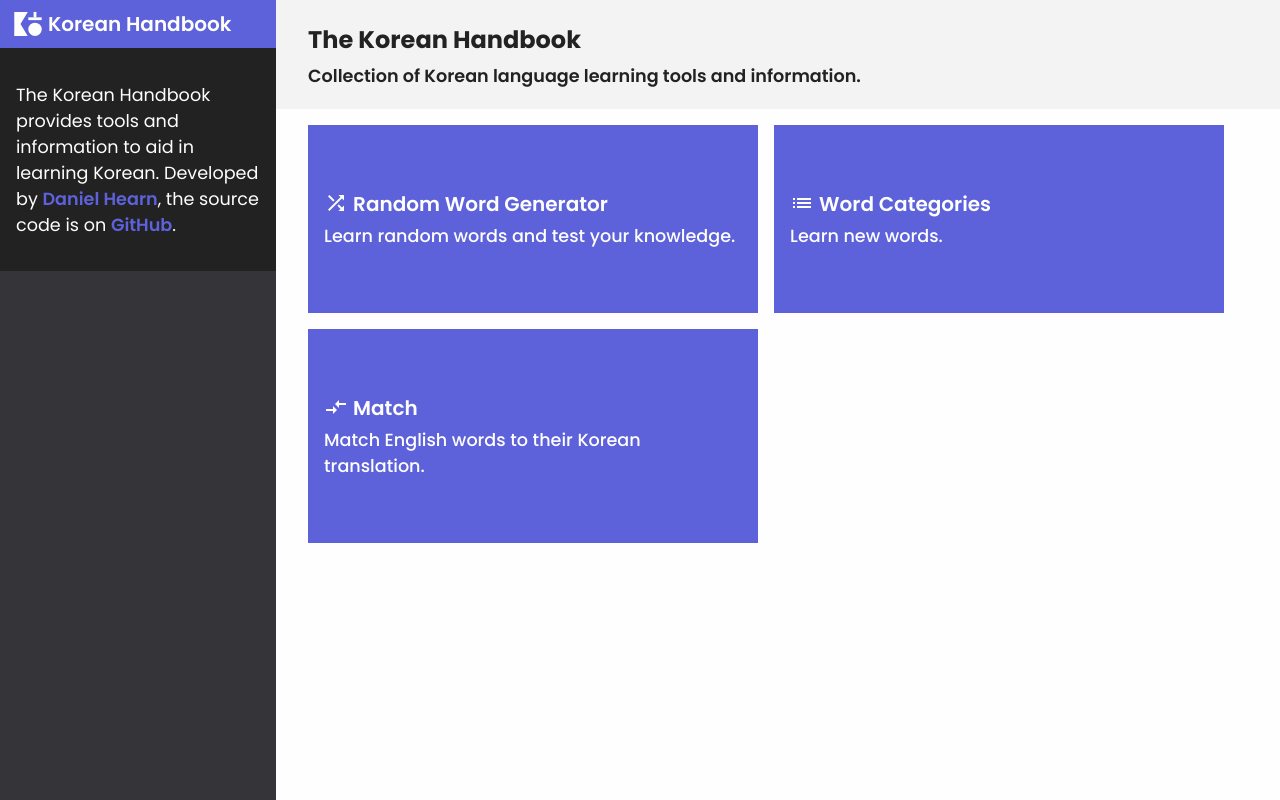
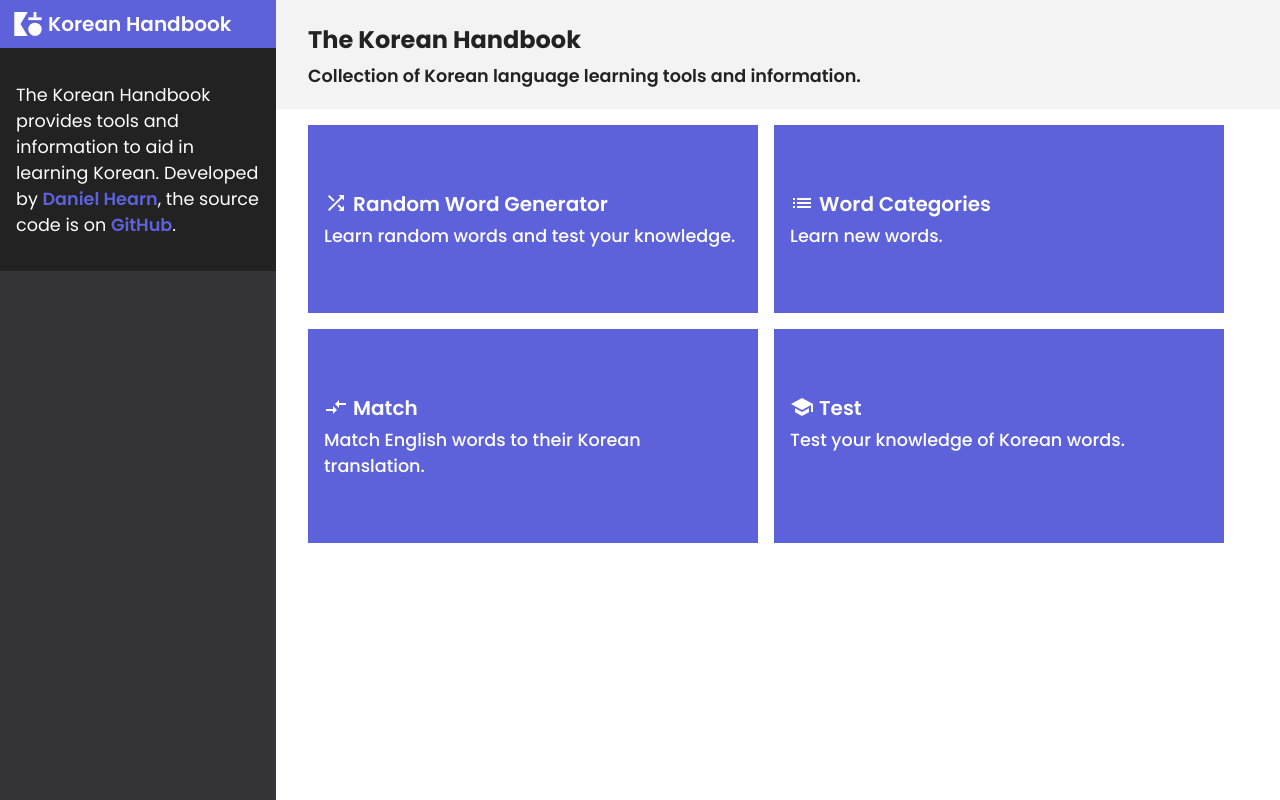
Before and after one commit to DanielHearn/korean-handbook, a Vue app in the folder korean-handbook/: page / in a window 1280 px wide. Built offline with nearby package versions, Linux system fonts and the light colour scheme.

Commit message:
Add test link to home

```diff
--- a/korean-handbook/src/views/Home.vue
+++ b/korean-handbook/src/views/Home.vue
@@ -61,6 +61,19 @@
               </p>
             </router-link>
           </div>
+          <div class="intro-link">
+            <router-link to="/content/conjunctions/test">
+              <p class="link-main text-link">
+                <span class="link-icon"
+                  ><i class="material-icons">school</i></span
+                >
+                Test
+              </p>
+              <p class="link-description">
+                Test your knowledge of Korean words.
+              </p>
+            </router-link>
+          </div>
         </div>
       </div>
     </main-panel>
```
